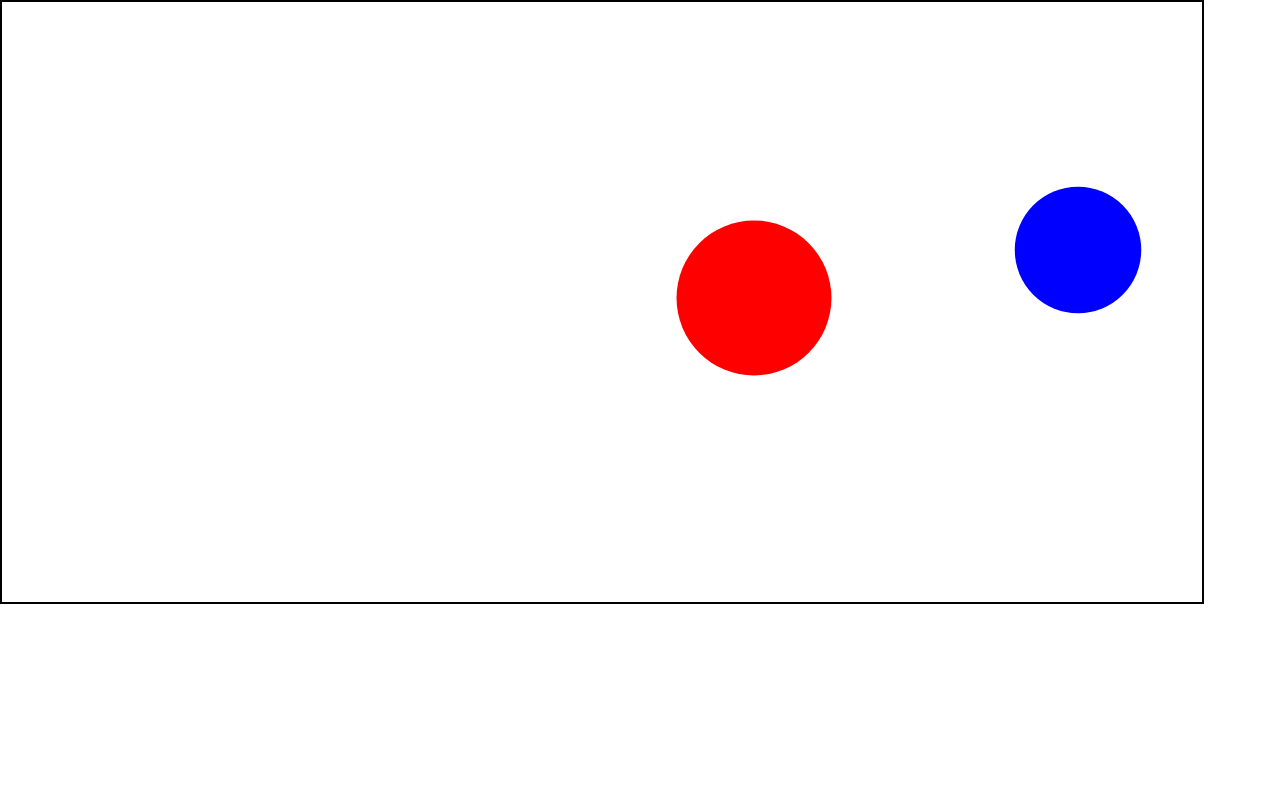
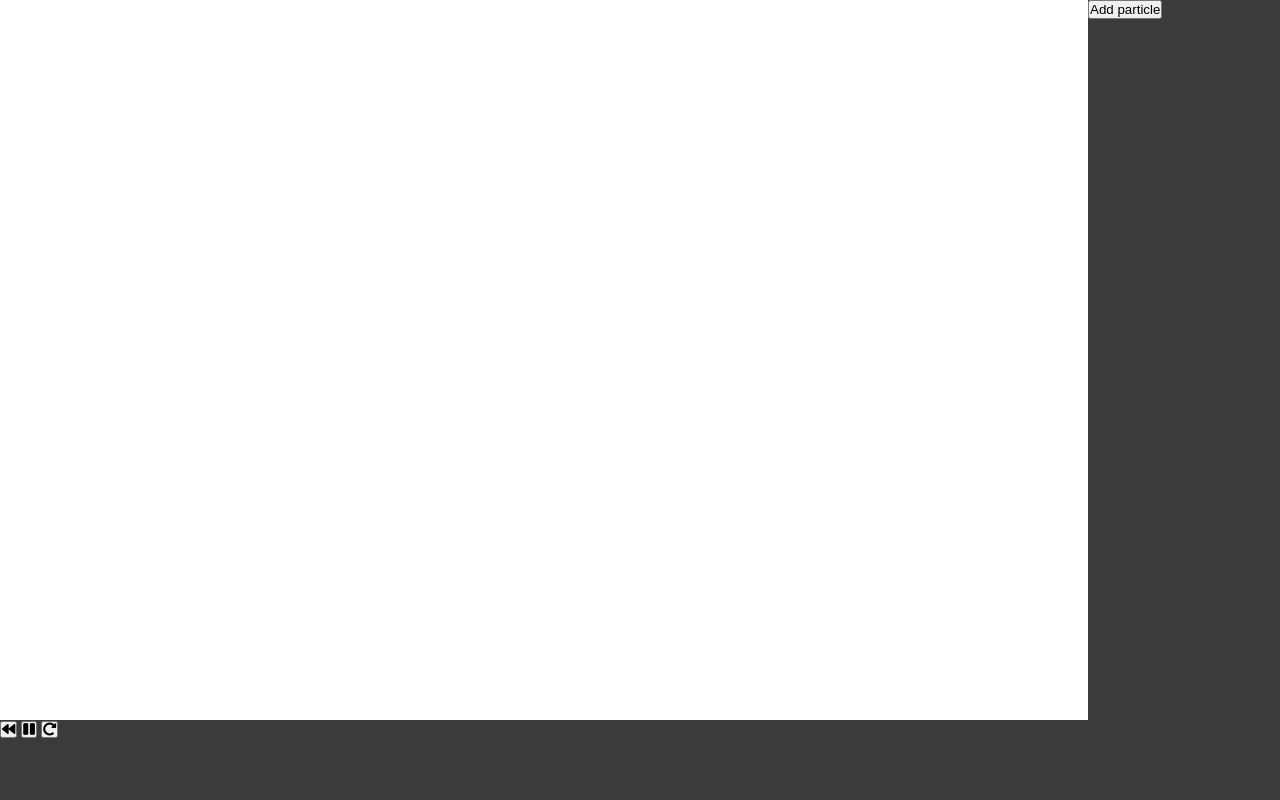
Before and after one commit to andritc/ballz-to-the-wallz, a plain HTML site: page index.html in a window 1280 px wide. Drawn offline with Linux system fonts and the light colour scheme.

Commit message:
added collisions + initial inputs UI

```diff
--- a/index.html
+++ b/index.html
@@ -1,20 +1,115 @@
 <html>
-    <head>
 
-    </head>
-    <body>
-        <canvas width=1200 height=600 id="can"></canvas>
-    </body>
+<head>
+    <link rel="stylesheet" href="https://use.fontawesome.com/releases/v5.6.3/css/all.css" integrity="sha384-UHRtZLI+pbxtHCWp1t77Bi1L4ZtiqrqD80Kn4Z8NTSRyMA2Fd33n5dQ8lWUE00s/"
+        crossorigin="anonymous">
+</head>
+
+<body>
+    <div class="table">
+        <div class="column can">
+            <div class="row can">
+                <canvas id="can"></canvas>
+            </div>
+            <div class="row buttons">
+                <button id="rewind"><i class="fas fa-backward"></i></button>
+                <button id="pause"><i class="fas fa-pause"></i></button>
+                <button id="restart"><i class="fas fa-redo-alt"></i></button>
+            </div>
+        </div>
+        <div class="column settingscol">
+            <div class="settings">
+                <div id="particleList"></div>
+                <button id="addparticle" onclick="addParticle()">Add particle</button>
+            </div>
+        </div>
+    </div>
+</body>
+
 </html>
+
+<script>
+    function addParticle(){
+        document.getElementById("particleList").innerHTML += `<div><p>Particle ${bodies.length + 1}</p>
+            <p>Velocity</p><input class="veccomponent" type="number" id="vx"><input class="veccomponent" type="number" id="vy"><p>Position</p><input class="veccomponent" type="number" id="px"><input class="veccomponent" type="number" id="py"></div>`;
+        bodies.push(new Body(15, new Vector2(-10, -10), new Vector2(20, 20), "red"));
+    }
+</script>
+
 <script src="index.js"></script>
 
 <style>
-*{
-    padding: 0;
+
+    body{
+        background-color: #3b3b3b;
+    }
+    * {
+        padding: 0;
+        margin: 0;
+    }
+    input[type="number"]::-webkit-outer-spin-button, input[type="number"]::-webkit-inner-spin-button {
+    -webkit-appearance: none;
     margin: 0;
 }
 
-canvas{
-    border: black 2px solid;
+input[type="number"] {
+    -moz-appearance: textfield;
 }
+
+    .veccomponent{
+        width: 3ch;
+    }
+
+    .table{
+        display: flex;
+        flex-direction: row;
+        width: 100%;
+        height: 100%;
+    }
+
+    .column{
+        flex: 0 1 auto;
+        display: flex;
+        flex-direction: column;
+    }
+
+    .column.can{
+        width: 85vw;
+    }
+
+    .column.set{
+        width: 15vw;
+    }
+
+    .row{
+        flex: 0 1 auto;
+    }
+
+    .row.can{
+        flex: 0 1 auto;
+    }
+
+    .row.buttons{
+        flex: 0 1 auto;
+        height: 10vh;
+    }
+
+    .settingscol{
+        flex: 0 1 auto;
+        width: 15vw;
+    }
+
+    #can{
+        width: 100%;
+        height: 100%;
+    }
+
+    .row.can{
+        height: 90vh;
+        flex: 2 1 auto;
+    }
+
 </style>
+<script>
+        start();
+</script>
--- a/index.js
+++ b/index.js
@@ -1,21 +1,41 @@
-let canvas = document.getElementById("can");
-let context = canvas.getContext("2d");
+var canvas = document.getElementById("can");
+var context = canvas.getContext("2d");
 
-let p1;
-let p2;
+let bodies = [];
 let deltaTime = 0.01;
+let timeScale = 0;
+function start() {
+    canvas.width = canvas.clientWidth;
+    canvas.height = canvas.clientHeight;
+    setInterval(draw, deltaTime * 1000);
+}
 
-function start() {
-    p1 = new Body(10, new Vector2(10, 10), new Vector2(10, 10), "blue");
-    p2 = new Body(15, new Vector2(-10, -10), new Vector2(20, 20), "red");
-    setInterval(draw, deltaTime * 1000);
-
-}
 //The mass and velocity are assigned values, and the particle is redrawn every deltaTime, which as been assigned a value of 0.01
 function draw() {
     context.clearRect(0, 0, canvas.width, canvas.height)
-    p1.draw();
-    p2.draw();
+    context.fillStyle = "white";
+
+    context.fillRect(0, 0, canvas.width,canvas.height);
+    checkCollision();
+    bodies.forEach((b) => {
+        b.draw();
+    });
+}
+
+function checkCollision() {
+    for (let x = 0; x < bodies.length - 1; x++) {
+        for (let y = x + 1; y < bodies.length; y++) {
+            let v1 = bodies[x];
+            let v2 = bodies[y];
+            let distance = Vector2.Distance(v1.position, v2.position);
+            if (v1.radius + v2.radius >= distance) {
+                v1.velocity.x = -  v1.velocity.x
+                v1.velocity.y = -  v1.velocity.y
+                v2.velocity.x = - v2.velocity.x
+                v2.velocity.y = - v2.velocity.y
+            }
+        }
+    }
 }
 
 //The function draws the canvas which is what the particle is then drawn on.
@@ -27,15 +47,16 @@ class Body {
         this.position = position;
         this.velocity = velocity;
     }
-// This class defines all the variables related to the particle
+    // This class defines all the variables related to the particle
     draw() {
-        this.position = Vector2.Add(this.position, Vector2.Multiply(this.velocity, deltaTime));
+        this.position = Vector2.Add(this.position, Vector2.Multiply(this.velocity, deltaTime * timeScale));
         context.beginPath();
         context.arc(MetreToPixels(this.position.x), MetreToPixels(this.position.y), MetreToPixels(this.radius), 0, 2 * Math.PI);
         context.fillStyle = this.colour;
         context.fill();
         this.checkWalls();
     }
+
 
     checkWalls() {
         if (this.position.x <= this.radius) {
@@ -56,20 +77,20 @@ class Vector2 {
         this.x = x;
         this.y = y;
     }
-// vectors are split into x and y components which means a magnitude and direction can be assigned
-    static Add(v1, v2){
+    // vectors are split into x and y components which means a magnitude and direction can be assigned
+    static Add(v1, v2) {
         return new Vector2(v1.x + v2.x, v1.y + v2.y);
     }
 
-    static Multiply(v1, s){
+    static Multiply(v1, s) {
         return new Vector2(v1.x * s, v1.y * s);
     }
 
-    static Minus(v1, v2){
+    static Minus(v1, v2) {
         return Vector2.Add(v1, Vector2.Multiply(v2, -1));
     }
 
-    static Distance(v1, v2){
+    static Distance(v1, v2) {
         let v = Vector2.Minus(v1, v2);
         return Math.sqrt(v.x ** 2 + v.y ** 2)
     }
@@ -77,12 +98,10 @@ class Vector2 {
 // These functions are later used for the vector calculations
 const METER = 20;
 
-function PixelToMetres(pix){
+function PixelToMetres(pix) {
     return pix / METER;
 }
 
-function MetreToPixels(metre){
+function MetreToPixels(metre) {
     return metre * METER;
 }
-
-start();
```
